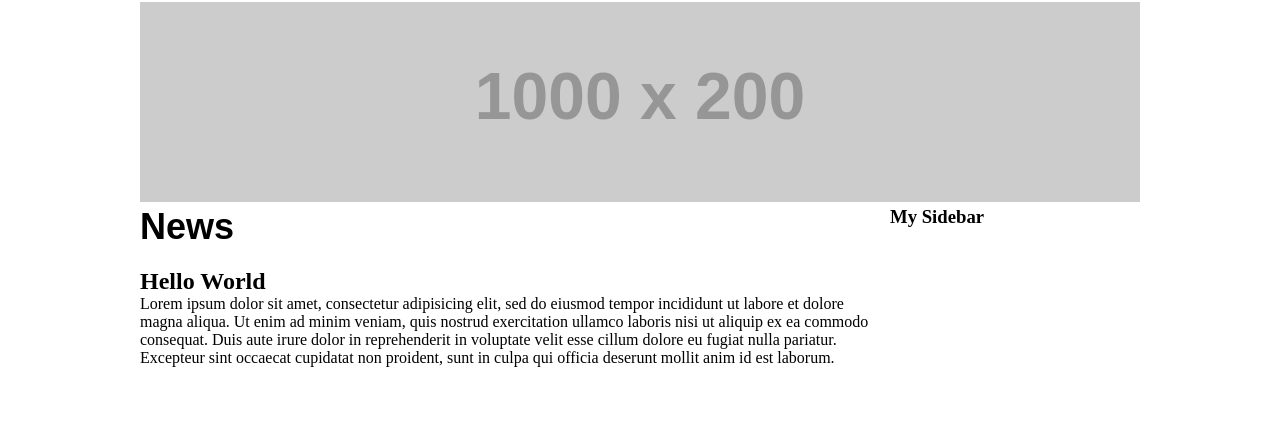
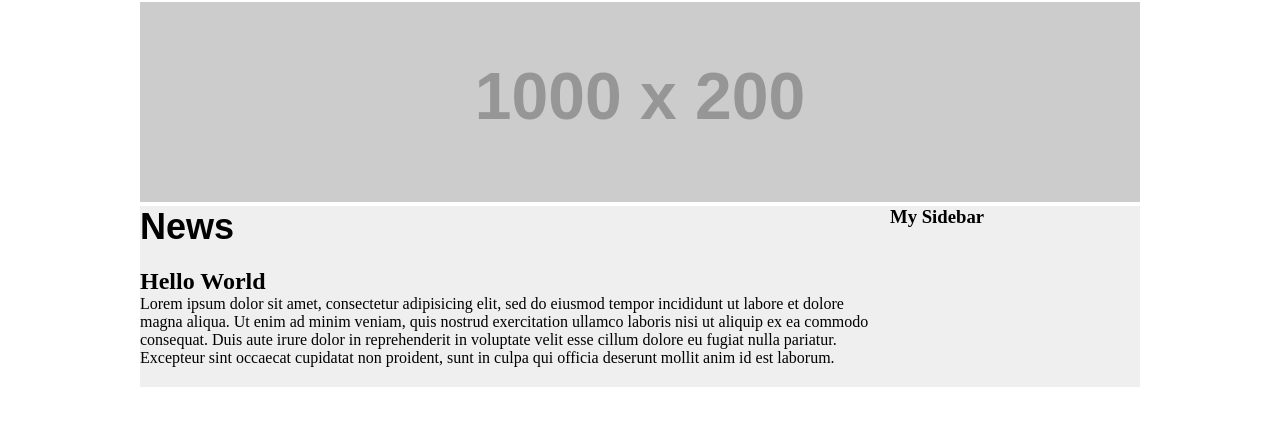
Before and after one commit to YouthTechProgram/Presentations, a plain HTML site: page Week 1/Work/Coworks/index.html in a window 1280 px wide. Shown: the part 342-768 px from the top of the page. Drawn offline with Linux system fonts and the light colour scheme; placeholder pictures from the web are drawn by us.

Commit message:
Updated coworks code

```diff
--- a/Week 1/Work/Coworks/index.html
+++ b/Week 1/Work/Coworks/index.html
@@ -37,7 +37,7 @@
                 <img src="http://placehold.it/1000x200" height="" width="">
             </section>
 
-            <section class="content">
+            <section class="content clearfix">
                 <section>
                     <h1>News</h1>
 
--- a/Week 1/Work/Coworks/styles.css
+++ b/Week 1/Work/Coworks/styles.css
@@ -45,6 +45,23 @@ header nav ul li:first-child a:hover {
     color: green;
 }
 
+.content {
+    background-color: #EFEFEF;
+}
+
+.clearfix {
+    display: inline-block;
+}
+
+.clearfix:after {
+    content: ".";
+    display: block;
+    clear: both;
+    visibility: hidden;
+    line-height: 0;
+    height: 0;
+}
+
 .wrapper {
     margin: 0 auto;
     width: 1000px;
```
